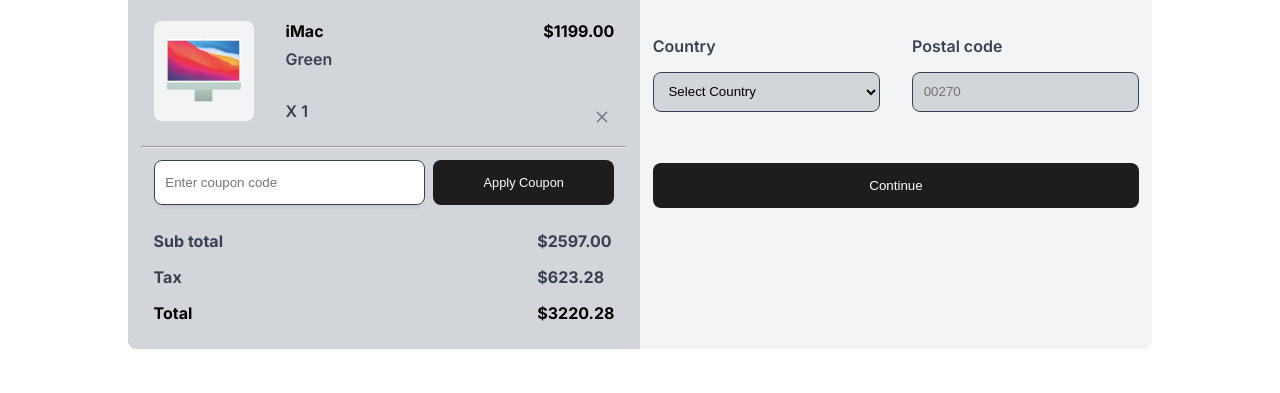
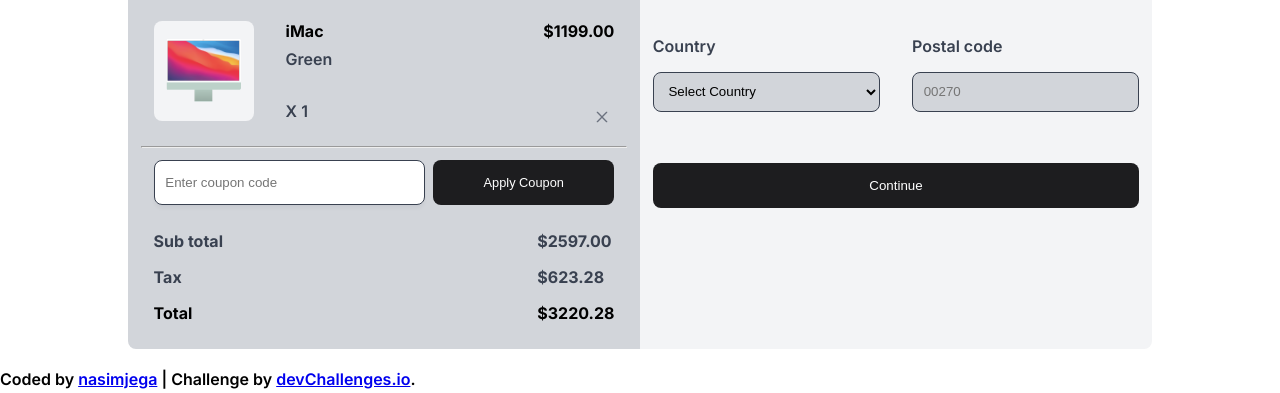
Before and after one commit to nasimjega/checkout-page, a plain HTML site: page index.html in a window 1280 px wide. Shown: the part 407-800 px from the top of the page. Drawn offline with Linux system fonts and the light colour scheme.

Commit message:
Update index.html

```diff
--- a/index.html
+++ b/index.html
@@ -115,6 +115,12 @@
         </div>
 
     </section>
+         <footer class="author-info">
+      Coded by <a href="nasimjega.github.io">nasimjega</a> | Challenge by
+      <a href="https://www.devchallenges.io?ref=challenge" target="_blank"
+        >devChallenges.io</a
+      >.
+  </footer>
  </div>
 </body>
 </html>
```
